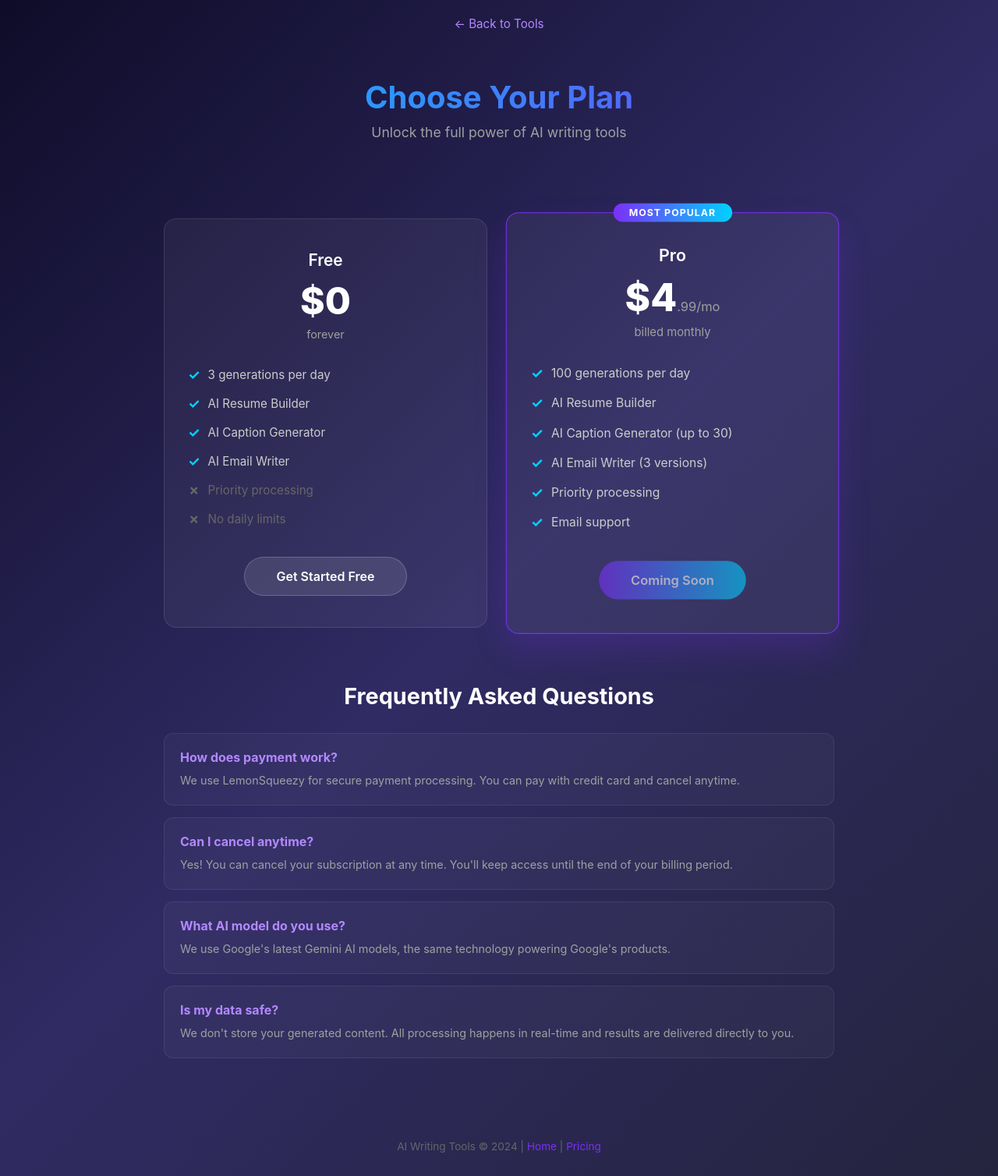
After one commit to Hasbi1605/Money-Machine, a FastAPI app: template saas_app/templates/pricing.html in a window 1280 px wide. The commit adds this page. Shown: the whole page at 78% size. Run offline with FastAPI, Linux system fonts and the light colour scheme; the template is opened without the code that fills it, so the values that code supplies are empty.

Commit message:
feat: LemonSqueezy payment integration + pricing page

```diff
--- a/saas_app/app.py
+++ b/saas_app/app.py
@@ -21,6 +21,7 @@ from pydantic import BaseModel
 
 from shared.gemini_client import gemini
 from shared.config import settings
+from shared.database import init_db, add_premium_user, is_premium_user, log_revenue
 
 # ---------------------
 # App Setup
@@ -31,6 +32,11 @@ app = FastAPI(
     description="Free AI-powered writing tools",
     version="1.0.0",
 )
+
+
+@app.on_event("startup")
+async def startup():
+    await init_db()
 
 SAAS_DIR = Path(__file__).parent
 TEMPLATES_DIR = SAAS_DIR / "templates"
@@ -47,7 +53,9 @@ if STATIC_DIR.exists():
 # ---------------------
 
 FREE_USES_PER_DAY = 3
+PREMIUM_USES_PER_DAY = 100
 usage_tracker: dict = {}  # IP -> {"date": date, "count": int}
+premium_cache: dict = {}  # email -> is_premium (cached for the session)
 
 
 def check_rate_limit(ip: str) -> tuple[bool, int]:
@@ -58,7 +66,35 @@ def check_rate_limit(ip: str) -> tuple[bool, int]:
         usage_tracker[ip] = {"date": today, "count": 0}
 
     count = usage_tracker[ip]["count"]
-    remaining = FREE_USES_PER_DAY - count
+    limit = usage_tracker[ip].get("limit", FREE_USES_PER_DAY)
+    remaining = limit - count
+
+    if remaining <= 0:
+        return False, 0
+
+    return True, remaining
+
+
+async def check_premium_rate_limit(ip: str, email: str = "") -> tuple[bool, int]:
+    """Check rate limit with premium support."""
+    today = date.today().isoformat()
+
+    if ip not in usage_tracker or usage_tracker[ip]["date"] != today:
+        usage_tracker[ip] = {"date": today, "count": 0, "limit": FREE_USES_PER_DAY}
+
+    # Check premium status
+    if email and email not in premium_cache:
+        try:
+            premium_cache[email] = await is_premium_user(email)
+        except Exception:
+            premium_cache[email] = False
+
+    if email and premium_cache.get(email):
+        usage_tracker[ip]["limit"] = PREMIUM_USES_PER_DAY
+
+    count = usage_tracker[ip]["count"]
+    limit = usage_tracker[ip].get("limit", FREE_USES_PER_DAY)
+    remaining = limit - count
 
     if remaining <= 0:
         return False, 0
@@ -294,11 +330,43 @@ async def payment_webhook(request: Request):
     event = data.get("meta", {}).get("event_name", "")
 
     if event == "order_created":
+        attrs = data.get("data", {}).get("attributes", {})
+        email = attrs.get("user_email", "")
+        total = attrs.get("total", 0)
+        currency = attrs.get("currency", "USD")
+
+        if email:
+            await add_premium_user(email, "pro")
+            await log_revenue(
+                source="lemonsqueezy",
+                amount=total / 100,  # LemonSqueezy sends amounts in cents
+                currency=currency,
+                description=f"Order from {email}"
+            )
+            # Clear premium cache so new status takes effect
+            premium_cache[email] = True
+            logger.info(f"New premium user: {email}, paid {total/100} {currency}")
+
+    elif event == "subscription_expired" or event == "subscription_cancelled":
         email = data.get("data", {}).get("attributes", {}).get("user_email", "")
-        logger.info(f"New payment from: {email}")
-        # TODO: Add premium user to database
+        if email:
+            premium_cache.pop(email, None)
+            logger.info(f"Subscription ended for: {email}")
 
     return {"status": "ok"}
+
+
+# ---------------------
+# Pricing Page
+# ---------------------
+
+@app.get("/pricing", response_class=HTMLResponse)
+async def pricing_page(request: Request):
+    checkout_url = settings.saas.lemonsqueezy_checkout_url
+    return templates.TemplateResponse("pricing.html", {
+        "request": request,
+        "checkout_url": checkout_url,
+    })
 
 
 # ---------------------
--- a/saas_app/templates/index.html
+++ b/saas_app/templates/index.html
@@ -293,15 +293,15 @@
             <a href="#tools" class="price-btn free">Get Started Free</a>
           </div>
           <div class="price-card pro">
-            <div class="price">$5<span>/month</span></div>
+            <div class="price">$4.99<span>/month</span></div>
             <ul class="price-features">
-              <li>Unlimited uses</li>
+              <li>100 uses per day</li>
               <li>All 3 tools included</li>
               <li>Priority AI processing</li>
               <li>Export to PDF/DOCX</li>
               <li>Email support</li>
             </ul>
-            <a href="#" class="price-btn paid" id="upgradeBtn">Upgrade to Pro</a>
+            <a href="/pricing" class="price-btn paid">Upgrade to Pro</a>
           </div>
         </div>
       </div>
--- /dev/null
+++ b/saas_app/templates/pricing.html
@@ -0,0 +1,230 @@
+<!doctype html>
+<html lang="en">
+  <head>
+    <meta charset="UTF-8" />
+    <meta name="viewport" content="width=device-width, initial-scale=1.0" />
+    <title>Pricing - AI Writing Tools Pro</title>
+    <meta name="description" content="Upgrade to AI Writing Tools Pro for unlimited AI generations. Resume builder, caption generator, and email writer." />
+    <style>
+      * { margin: 0; padding: 0; box-sizing: border-box; }
+      body {
+        font-family: -apple-system, BlinkMacSystemFont, "Segoe UI", Roboto, sans-serif;
+        background: linear-gradient(135deg, #0f0c29, #302b63, #24243e);
+        color: #e0e0e0;
+        min-height: 100vh;
+      }
+      .container { max-width: 900px; margin: 0 auto; padding: 20px; }
+
+      /* Nav */
+      nav { text-align: center; padding: 20px; }
+      nav a { color: #b388ff; text-decoration: none; font-size: 0.95rem; }
+      nav a:hover { color: #fff; }
+
+      /* Header */
+      header { text-align: center; padding: 40px 20px 30px; }
+      h1 {
+        font-size: 2.5rem;
+        background: linear-gradient(90deg, #00d2ff, #7b2ff7);
+        -webkit-background-clip: text;
+        -webkit-text-fill-color: transparent;
+        margin-bottom: 10px;
+      }
+      .subtitle { font-size: 1.1rem; color: #a0a0a0; margin-bottom: 20px; }
+
+      /* Pricing Cards */
+      .pricing-grid {
+        display: grid;
+        grid-template-columns: repeat(auto-fit, minmax(300px, 1fr));
+        gap: 30px;
+        padding: 30px 0;
+      }
+      .plan-card {
+        background: rgba(255, 255, 255, 0.05);
+        border: 1px solid rgba(255, 255, 255, 0.1);
+        border-radius: 16px;
+        padding: 40px 30px;
+        text-align: center;
+        transition: all 0.3s ease;
+        position: relative;
+      }
+      .plan-card.featured {
+        border-color: #7b2ff7;
+        box-shadow: 0 20px 40px rgba(123, 47, 247, 0.2);
+        transform: scale(1.03);
+      }
+      .plan-card.featured::before {
+        content: "MOST POPULAR";
+        position: absolute;
+        top: -12px;
+        left: 50%;
+        transform: translateX(-50%);
+        background: linear-gradient(90deg, #7b2ff7, #00d2ff);
+        padding: 4px 20px;
+        border-radius: 12px;
+        font-size: 0.75rem;
+        font-weight: 700;
+        color: white;
+        letter-spacing: 1px;
+      }
+      .plan-name {
+        font-size: 1.3rem;
+        color: #fff;
+        margin-bottom: 10px;
+        font-weight: 600;
+      }
+      .plan-price {
+        font-size: 3rem;
+        font-weight: 800;
+        color: #fff;
+        margin-bottom: 5px;
+      }
+      .plan-price span { font-size: 1rem; font-weight: 400; color: #a0a0a0; }
+      .plan-period { color: #a0a0a0; font-size: 0.9rem; margin-bottom: 25px; }
+
+      /* Features */
+      .features { list-style: none; text-align: left; margin-bottom: 30px; }
+      .features li {
+        padding: 8px 0;
+        color: #ccc;
+        font-size: 0.95rem;
+        display: flex;
+        align-items: center;
+        gap: 10px;
+      }
+      .features li::before {
+        content: "✓";
+        color: #00d2ff;
+        font-weight: 700;
+        font-size: 1.1rem;
+        flex-shrink: 0;
+      }
+      .features li.disabled { color: #666; }
+      .features li.disabled::before { content: "✗"; color: #666; }
+
+      /* CTA Buttons */
+      .btn {
+        display: inline-block;
+        padding: 14px 40px;
+        border-radius: 25px;
+        font-weight: 600;
+        font-size: 1rem;
+        text-decoration: none;
+        transition: all 0.3s ease;
+        cursor: pointer;
+        border: none;
+      }
+      .btn-primary {
+        background: linear-gradient(90deg, #7b2ff7, #00d2ff);
+        color: white;
+      }
+      .btn-primary:hover {
+        transform: translateY(-2px);
+        box-shadow: 0 10px 25px rgba(123, 47, 247, 0.3);
+      }
+      .btn-secondary {
+        background: rgba(255, 255, 255, 0.1);
+        color: #fff;
+        border: 1px solid rgba(255, 255, 255, 0.2);
+      }
+      .btn-secondary:hover {
+        background: rgba(255, 255, 255, 0.15);
+      }
+
+      /* FAQ */
+      .faq { padding: 40px 0; }
+      .faq h2 { text-align: center; font-size: 1.8rem; color: #fff; margin-bottom: 30px; }
+      .faq-item {
+        background: rgba(255, 255, 255, 0.03);
+        border: 1px solid rgba(255, 255, 255, 0.08);
+        border-radius: 12px;
+        padding: 20px;
+        margin-bottom: 15px;
+      }
+      .faq-item h3 { color: #b388ff; font-size: 1rem; margin-bottom: 8px; }
+      .faq-item p { color: #a0a0a0; font-size: 0.9rem; line-height: 1.6; }
+
+      /* Footer */
+      footer { text-align: center; padding: 30px; color: #666; font-size: 0.85rem; }
+      footer a { color: #7b2ff7; text-decoration: none; }
+    </style>
+  </head>
+  <body>
+    <nav>
+      <a href="/">← Back to Tools</a>
+    </nav>
+
+    <header>
+      <h1>Choose Your Plan</h1>
+      <p class="subtitle">Unlock the full power of AI writing tools</p>
+    </header>
+
+    <div class="container">
+      <div class="pricing-grid">
+        <!-- Free Plan -->
+        <div class="plan-card">
+          <div class="plan-name">Free</div>
+          <div class="plan-price">$0</div>
+          <div class="plan-period">forever</div>
+          <ul class="features">
+            <li>3 generations per day</li>
+            <li>AI Resume Builder</li>
+            <li>AI Caption Generator</li>
+            <li>AI Email Writer</li>
+            <li class="disabled">Priority processing</li>
+            <li class="disabled">No daily limits</li>
+          </ul>
+          <a href="/" class="btn btn-secondary">Get Started Free</a>
+        </div>
+
+        <!-- Pro Plan -->
+        <div class="plan-card featured">
+          <div class="plan-name">Pro</div>
+          <div class="plan-price">$4<span>.99/mo</span></div>
+          <div class="plan-period">billed monthly</div>
+          <ul class="features">
+            <li>100 generations per day</li>
+            <li>AI Resume Builder</li>
+            <li>AI Caption Generator (up to 30)</li>
+            <li>AI Email Writer (3 versions)</li>
+            <li>Priority processing</li>
+            <li>Email support</li>
+          </ul>
+          {% if checkout_url %}
+          <a href="{{ checkout_url }}" class="btn btn-primary" target="_blank">Upgrade to Pro</a>
+          {% else %}
+          <span class="btn btn-primary" style="opacity: 0.6; cursor: default;">Coming Soon</span>
+          {% endif %}
+        </div>
+      </div>
+
+      <!-- FAQ -->
+      <div class="faq">
+        <h2>Frequently Asked Questions</h2>
+
+        <div class="faq-item">
+          <h3>How does payment work?</h3>
+          <p>We use LemonSqueezy for secure payment processing. You can pay with credit card and cancel anytime.</p>
+        </div>
+
+        <div class="faq-item">
+          <h3>Can I cancel anytime?</h3>
+          <p>Yes! You can cancel your subscription at any time. You'll keep access until the end of your billing period.</p>
+        </div>
+
+        <div class="faq-item">
+          <h3>What AI model do you use?</h3>
+          <p>We use Google's latest Gemini AI models, the same technology powering Google's products.</p>
+        </div>
+
+        <div class="faq-item">
+          <h3>Is my data safe?</h3>
+          <p>We don't store your generated content. All processing happens in real-time and results are delivered directly to you.</p>
+        </div>
+      </div>
+    </div>
+
+    <footer>
+      <p>AI Writing Tools &copy; 2024 | <a href="/">Home</a> | <a href="/pricing">Pricing</a></p>
+    </footer>
+  </body>
+</html>
--- a/shared/config.py
+++ b/shared/config.py
@@ -60,6 +60,7 @@ class SaaSSettings:
     secret_key: str = _e("SAAS_SECRET_KEY", "change-me")
     lemonsqueezy_api_key: str = _e("LEMONSQUEEZY_API_KEY")
     lemonsqueezy_webhook_secret: str = _e("LEMONSQUEEZY_WEBHOOK_SECRET")
+    lemonsqueezy_checkout_url: str = _e("LEMONSQUEEZY_CHECKOUT_URL")
 
 
 class Settings:
```
Also changed, not shown: shared/database.py (+35 -0 lines).
